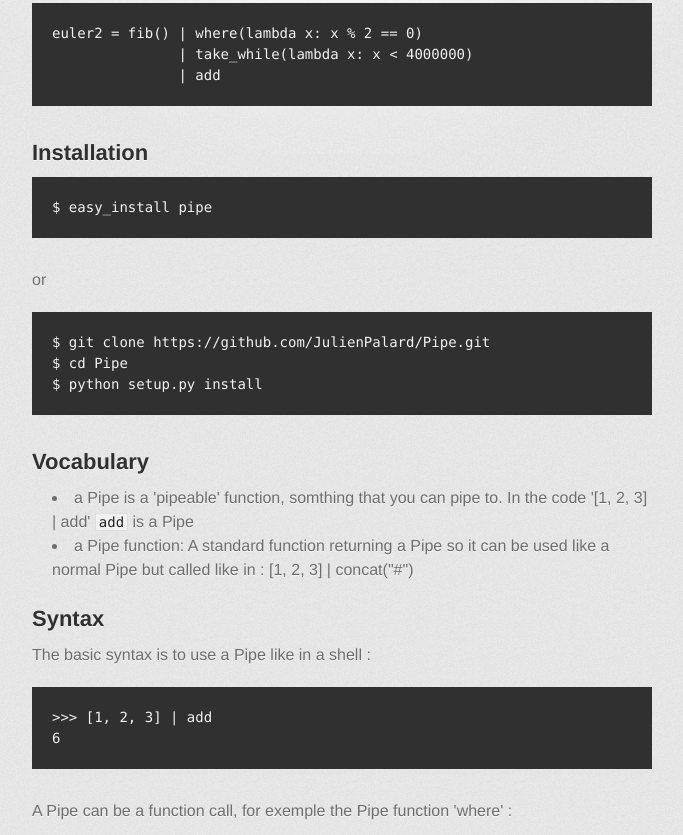
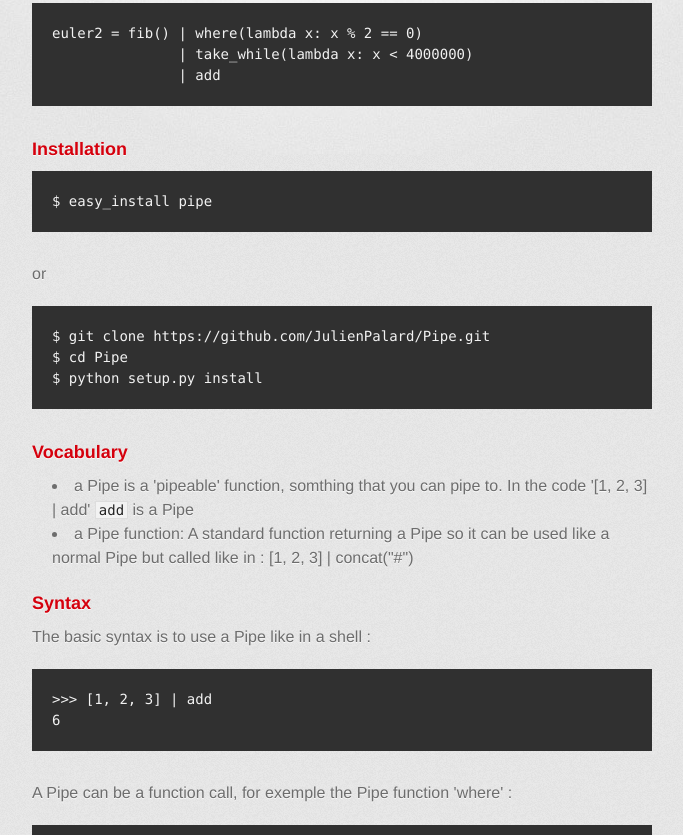
Before and after one commit to JulienPalard/Pipe, a plain HTML site: page index.html in a window 1280 px wide. Shown: the part 419-1254 px from the top of the page, without its empty margins (298-981 px from the left). Drawn offline with Linux system fonts and the light colour scheme; a web font is replaced by a local one.

Commit message:
H3 look better.

```diff
--- a/index.html
+++ b/index.html
@@ -44,8 +44,8 @@ As an exemple, here is the solution for the 2nd Euler Project exercise :<br>
                | add
 </code></pre>
 
-<h2>
-<a name="installation" class="anchor" href="#installation"><span class="octicon octicon-link"></span></a>Installation</h2>
+<h3>
+<a name="installation" class="anchor" href="#installation"><span class="octicon octicon-link"></span></a>Installation</h3>
 
 <pre><code>$ easy_install pipe
 </code></pre>
@@ -57,14 +57,14 @@ $ cd Pipe
 $ python setup.py install
 </code></pre>
 
-<h2>
-<a name="vocabulary" class="anchor" href="#vocabulary"><span class="octicon octicon-link"></span></a>Vocabulary</h2>
+<h3>
+<a name="vocabulary" class="anchor" href="#vocabulary"><span class="octicon octicon-link"></span></a>Vocabulary</h3>
 
 <ul>
 <li>a Pipe is a 'pipeable' function, somthing that you can pipe to. In the code '[1, 2, 3] | add' <code>add</code> is a Pipe</li>
 <li>a Pipe function: A standard function returning a Pipe so it can be used like a normal Pipe but called like in : [1, 2, 3] | concat("#")</li>
-</ul><h2>
-<a name="syntax" class="anchor" href="#syntax"><span class="octicon octicon-link"></span></a>Syntax</h2>
+</ul><h3>
+<a name="syntax" class="anchor" href="#syntax"><span class="octicon octicon-link"></span></a>Syntax</h3>
 
 <p>The basic syntax is to use a Pipe like in a shell :</p>
 
```
